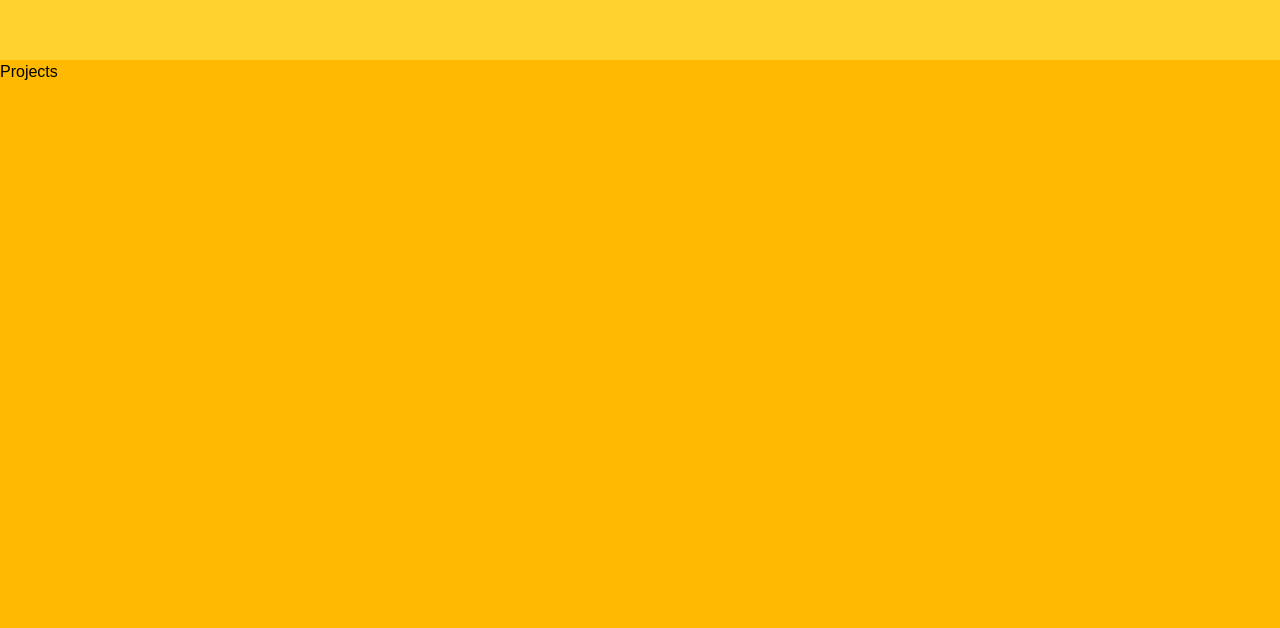
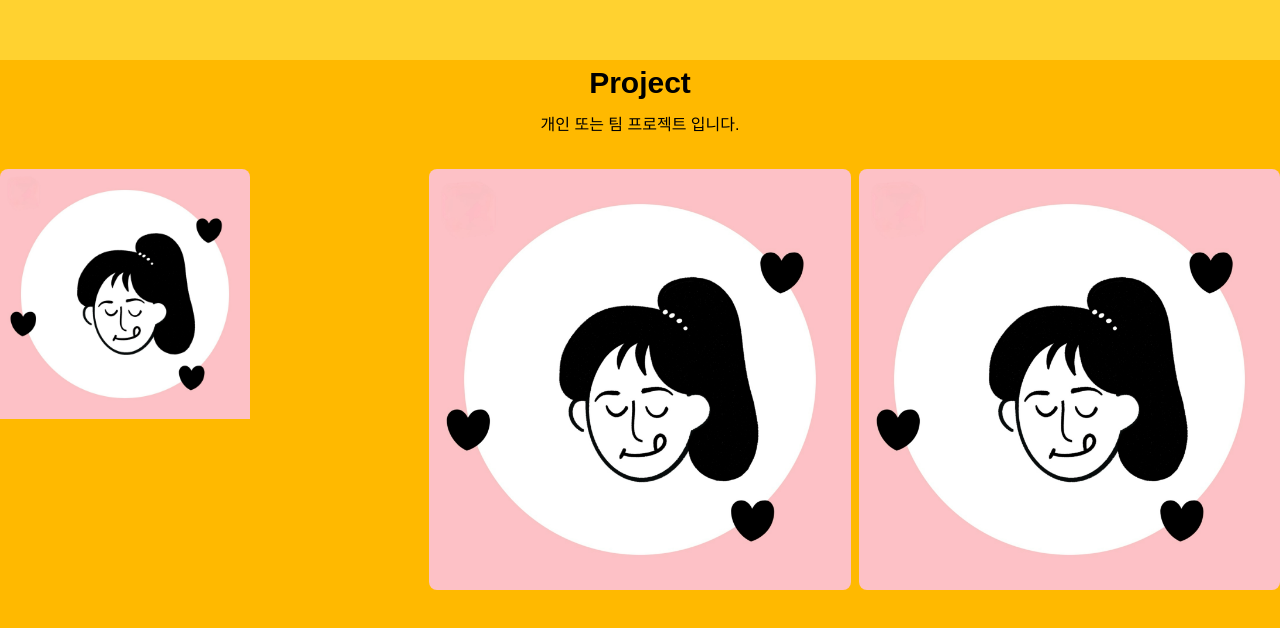
Before and after one commit to heerokj/my-portfolio, a Next.js app: page / in a window 1280 px wide. Shown: the part 2340-2968 px from the top of the page. Built offline with nearby package versions, Linux system fonts and the light colour scheme; a web font is replaced by a local one.

Commit message:
project 영역 + 스타일 적용

```diff
--- a/src/components/Projects.jsx
+++ b/src/components/Projects.jsx
@@ -1,5 +1,69 @@
+import Image from "next/image";
 import React from "react";
 
 export default function Projects() {
-  return <div>Projects</div>;
+  return (
+    <div className="flex flex-col items-center gap-2">
+      <h2 className="font-content text-[30px] font-bold">Project</h2>
+      <p>개인 또는 팀 프로젝트 입니다.</p>
+      <ul className="projects grid grid-cols-3 gap-2 mt-6">
+        <li className="project w-[250px] rounded-lg overflow-hidden relative">
+          <a href="https://github.com/heerokj/my-portfolio.git" target="_blank">
+            <Image
+              src="/images/heerok-character.png"
+              width={100}
+              height={100}
+              alt="프로필 사진"
+              className="w-[100%]"
+            />
+            <div className="project_metadata absolute top-0 left-0 w-[100%] h-[100%] bg-black opacity-0 hover:opacity-80  text-white flex flex-col items-center justify-center transition-all duration-200 ease-in translate-y-[-10px] hover:translate-y-0">
+              <p className="project_title text-2xl">나의 포트폴리오</p>
+              <p className="project_title">개인 프로젝트</p>
+              <p>Nextjs</p>
+            </div>
+          </a>
+        </li>
+        <li className="project  rounded-lg overflow-hidden ">
+          <a
+            href="https://github.com/heerokj/my-portfolio.git"
+            target="_blank"
+            className="relative"
+          >
+            <Image
+              src="/images/heerok-character.png"
+              width={100}
+              height={100}
+              alt="프로필 사진"
+              className=" w-[100%]"
+            />
+            <div className="project_metadata absolute top-0 left-0 w-[100%] h-[100%] bg-black opacity-0 hover:opacity-80   text-white flex flex-col items-center justify-center transition-all duration-200 ease-in translate-y-[-10px] hover:translate-y-0">
+              <p className="project_title text-2xl">Bookkki</p>
+              <p className="project_title">개인 프로젝트</p>
+              <p>Nextjs, TypeScript</p>
+            </div>
+          </a>
+        </li>
+        <li className="project  rounded-lg overflow-hidden ">
+          <a
+            href="https://github.com/heerokj/my-portfolio.git"
+            target="_blank"
+            className="relative"
+          >
+            <Image
+              src="/images/heerok-character.png"
+              width={100}
+              height={100}
+              alt="프로필 사진"
+              className=" w-[100%]"
+            />
+            <div className="project_metadata absolute top-0 left-0 w-[100%] h-[100%] bg-black opacity-0 hover:opacity-80   text-white flex flex-col items-center justify-center transition-all duration-200 ease-in translate-y-[-10px] hover:translate-y-0">
+              <p className="project_title text-2xl">달고나</p>
+              <p className="project_title">팀 프로젝트</p>
+              <p>Nextjs, TypeScript</p>
+            </div>
+          </a>
+        </li>
+      </ul>
+    </div>
+  );
 }
```
